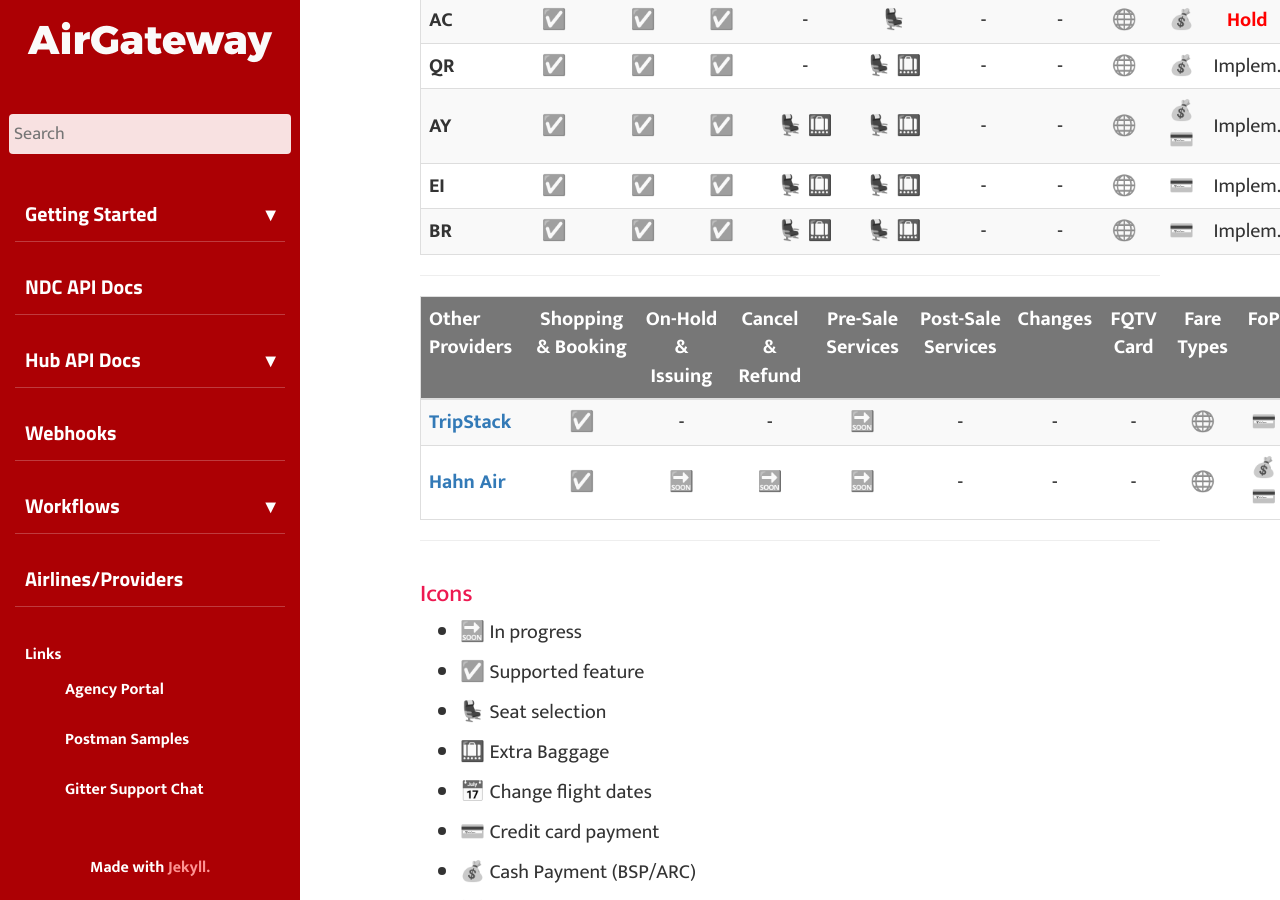
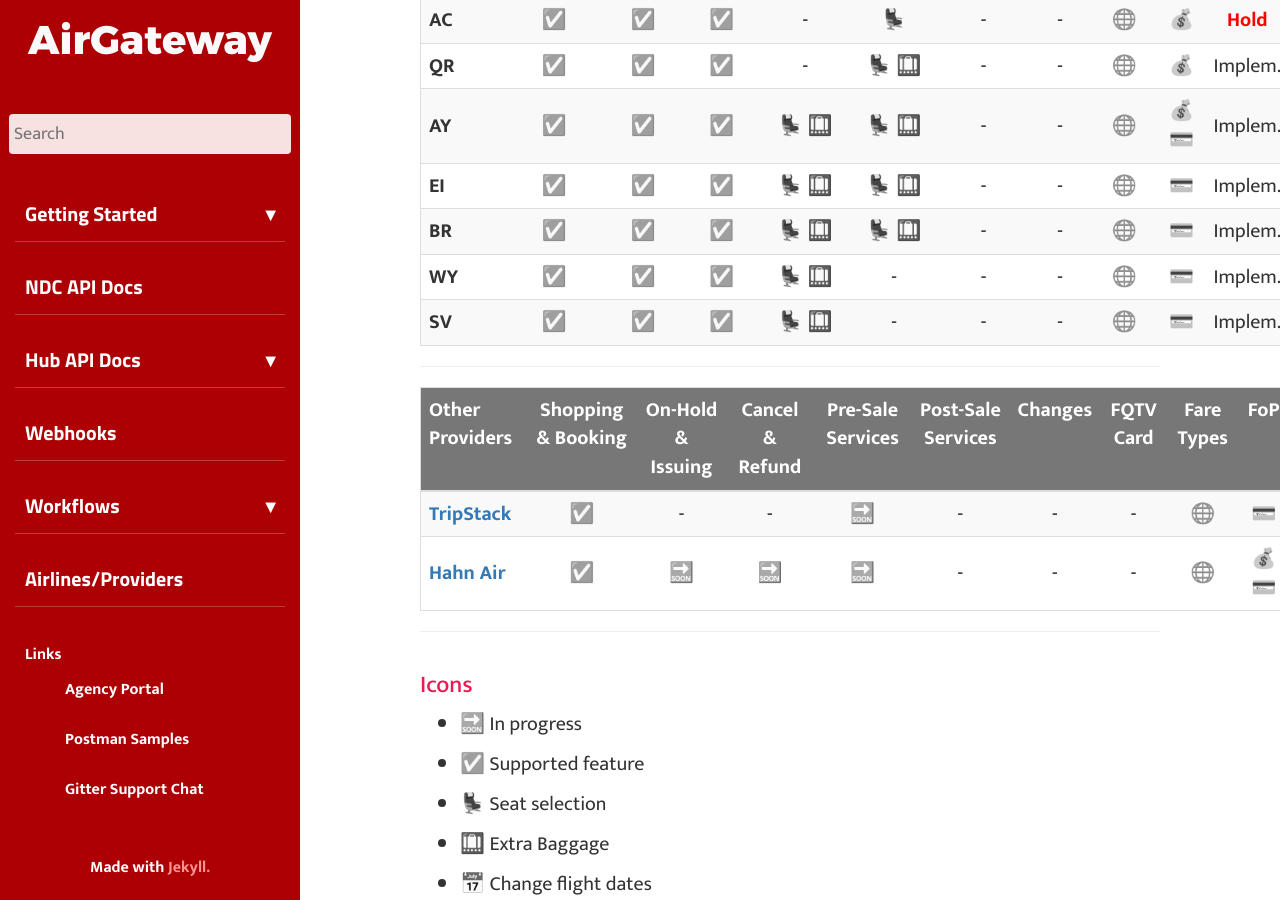
Before and after one commit to AirGateway/dev-guides-jekyll, a Jekyll site: the page built from _pages/mydoc_providers.md, in a window 1280 px wide and 900 px high, scrolled down 1935 px. Built offline with Jekyll 4.4.1, drawn with Linux system fonts in a browser that asks for light colours; emoji names are drawn with the system emoji font; comment, search, counter and statistics services are not loaded.

Commit message:
Adding airlines WY and SV.

```diff
--- a/_pages/mydoc_providers.md
+++ b/_pages/mydoc_providers.md
@@ -32,6 +32,8 @@ This is a table of our Providers (Airlines) content displaying their capabilitie
 | **AY**        | :white_check_mark: | :white_check_mark: | :white_check_mark: | :seat: :baggage_claim: | :seat: :baggage_claim: | \- | \- | :globe_with_meridians: | :moneybag: :credit_card: | Implem. |
 | **EI**        | :white_check_mark: | :white_check_mark: | :white_check_mark: | :seat: :baggage_claim: | :seat: :baggage_claim: | \- | \- | :globe_with_meridians: | :credit_card: | Implem. |
 | **BR**        | :white_check_mark: | :white_check_mark: | :white_check_mark: | :seat: :baggage_claim: | :seat: :baggage_claim: | \- | \- | :globe_with_meridians: | :credit_card: | Implem. |
+| **WY**        | :white_check_mark: | :white_check_mark: | :white_check_mark: | :seat: :baggage_claim: | \- | \- | \- | :globe_with_meridians: | :credit_card: | Implem. |
+| **SV**        | :white_check_mark: | :white_check_mark: | :white_check_mark: | :seat: :baggage_claim: | \- | \- | \- | :globe_with_meridians: | :credit_card: | Implem. |
 
 ---
 
```
